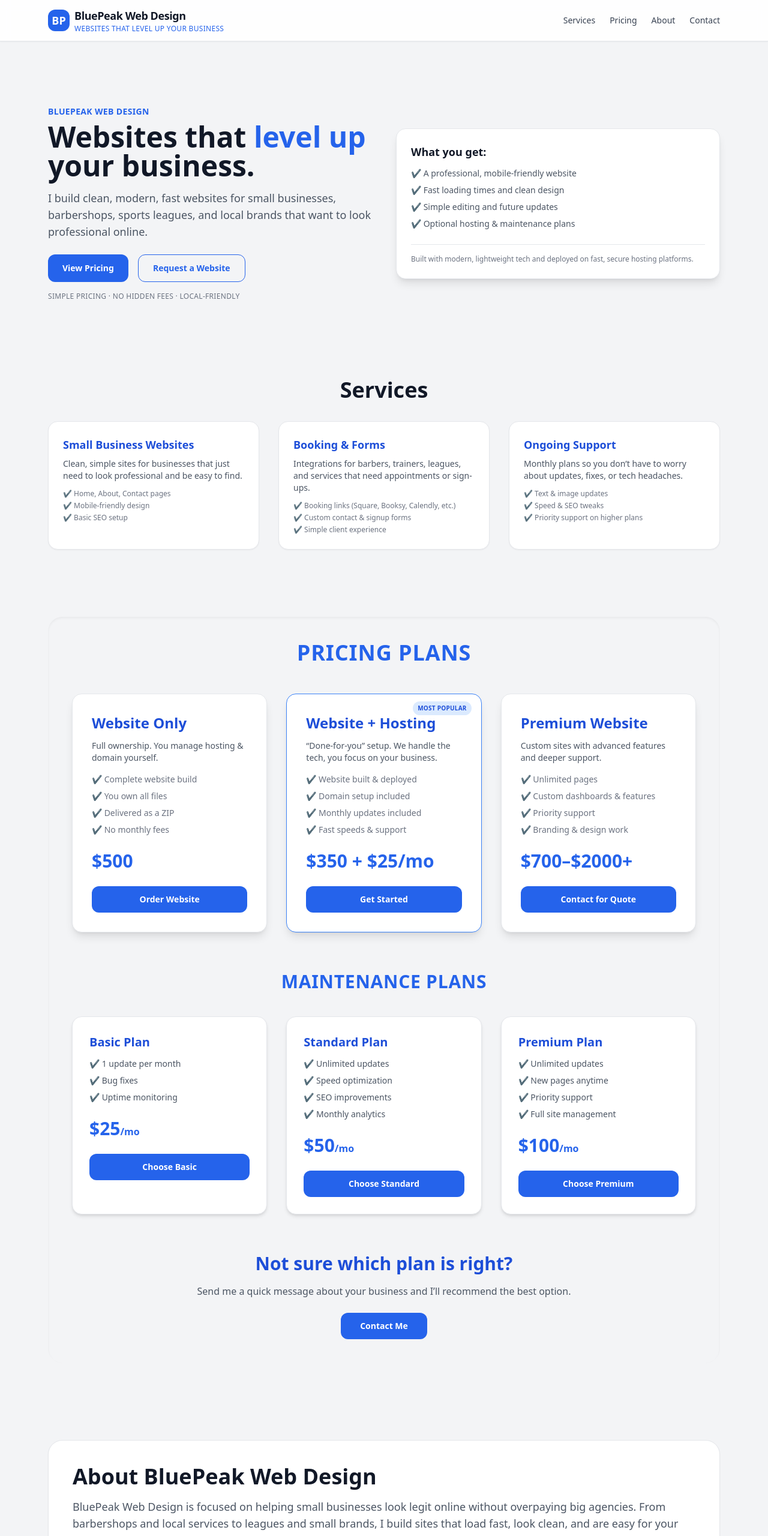
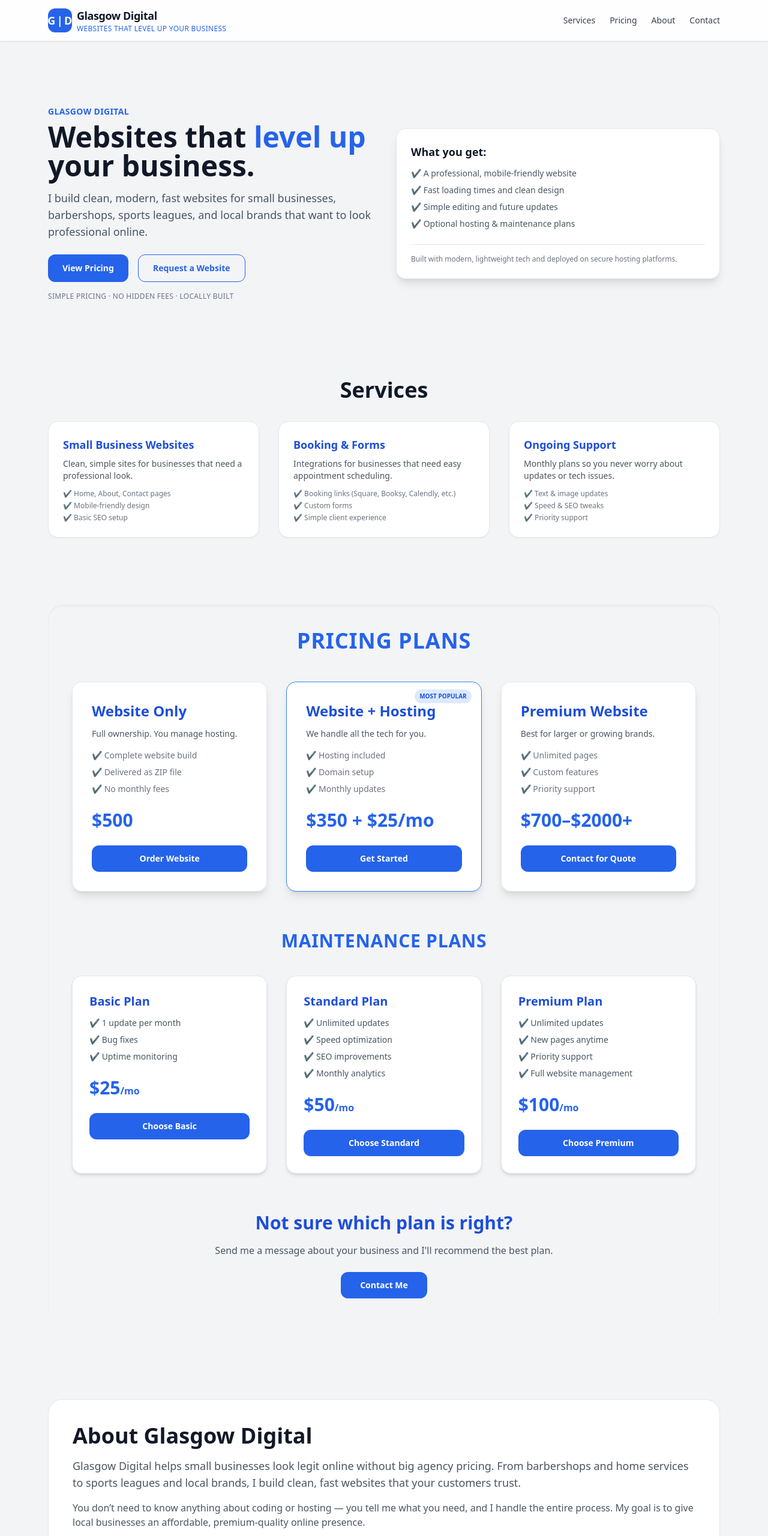
Before and after one commit to Maddox-M/portfolio-, a plain HTML site: page index.html in a window 1280 px wide. Shown: the top 2560 px of the page at 60% size. Drawn offline with nearby package versions, Linux system fonts and the light colour scheme.

Commit message:
Update index.html

```diff
--- a/index.html
+++ b/index.html
@@ -3,7 +3,7 @@
 <head>
   <meta charset="UTF-8" />
   <meta name="viewport" content="width=device-width, initial-scale=1.0" />
-  <title>BluePeak Web Design | Websites that level up your business</title>
+  <title>Glasgow Digital | Websites that level up your business</title>
   <script src="https://cdn.tailwindcss.com"></script>
 
   <style>
@@ -21,12 +21,16 @@
   <nav class="fixed top-0 inset-x-0 bg-white/90 backdrop-blur shadow-sm z-40 border-b border-gray-200">
     <div class="max-w-6xl mx-auto px-4 py-3 flex items-center justify-between">
       <div class="flex items-center gap-2">
-        <div class="w-9 h-9 rounded-xl bg-blue-600 flex items-center justify-center text-white font-bold text-lg">
-          BP
+
+        <!-- LOGO -->
+        <div class="w-10 h-10 rounded-xl bg-blue-600 flex items-center justify-center text-white font-bold text-lg tracking-wide">
+          G<span class="mx-0.5 text-white">|</span>D
         </div>
+
+        <!-- NAME & TAGLINE -->
         <div>
           <div class="text-lg font-extrabold text-gray-900 tracking-tight">
-            BluePeak Web Design
+            Glasgow Digital
           </div>
           <div class="text-xs text-blue-600 font-medium uppercase tracking-wide">
             Websites that level up your business
@@ -34,6 +38,7 @@
         </div>
       </div>
 
+      <!-- NAV LINKS -->
       <div class="hidden md:flex items-center gap-6 text-sm font-medium text-gray-700">
         <a href="#services" class="hover:text-blue-600">Services</a>
         <a href="#pricing" class="hover:text-blue-600">Pricing</a>
@@ -45,16 +50,19 @@
 
   <div class="pt-24"></div>
 
-  <!-- HERO -->
+  <!-- HERO SECTION -->
   <header class="fade-in">
     <div class="max-w-6xl mx-auto px-4 py-16 md:py-20 grid md:grid-cols-2 gap-10 items-center">
+
       <div>
         <p class="text-sm font-semibold text-blue-600 uppercase tracking-wide mb-2">
-          BluePeak Web Design
+          Glasgow Digital
         </p>
+
         <h1 class="text-4xl md:text-5xl font-extrabold text-gray-900 leading-tight">
           Websites that <span class="text-blue-600">level up</span> your business.
         </h1>
+
         <p class="mt-4 text-gray-600 text-lg">
           I build clean, modern, fast websites for small businesses, barbershops, sports leagues,
           and local brands that want to look professional online.
@@ -65,6 +73,7 @@
              class="inline-flex items-center justify-center px-6 py-3 rounded-xl bg-blue-600 text-white font-semibold text-sm hover:bg-blue-700 transition">
             View Pricing
           </a>
+
           <a href="#contact"
              class="inline-flex items-center justify-center px-6 py-3 rounded-xl border border-blue-600 text-blue-600 font-semibold text-sm hover:bg-blue-50 transition">
             Request a Website
@@ -72,7 +81,7 @@
         </div>
 
         <p class="mt-4 text-xs text-gray-500 uppercase tracking-wide">
-          Simple pricing · No hidden fees · Local-friendly
+          Simple pricing · No hidden fees · Locally built
         </p>
       </div>
 
@@ -85,11 +94,13 @@
             <li>✔ Simple editing and future updates</li>
             <li>✔ Optional hosting & maintenance plans</li>
           </ul>
+
           <div class="mt-6 border-t pt-4 text-xs text-gray-500">
-            Built with modern, lightweight tech and deployed on fast, secure hosting platforms.
+            Built with modern, lightweight tech and deployed on secure hosting platforms.
           </div>
         </div>
       </div>
+
     </div>
   </header>
 
@@ -100,10 +111,12 @@
     </h2>
 
     <div class="grid grid-cols-1 md:grid-cols-3 gap-8">
+
+      <!-- CARD 1 -->
       <div class="bg-white p-6 rounded-2xl shadow-sm border border-gray-200">
         <h3 class="text-lg font-bold text-blue-700 mb-2">Small Business Websites</h3>
         <p class="text-sm text-gray-600 mb-3">
-          Clean, simple sites for businesses that just need to look professional and be easy to find.
+          Clean, simple sites for businesses that need a professional look.
         </p>
         <ul class="space-y-1 text-xs text-gray-500">
           <li>✔ Home, About, Contact pages</li>
@@ -112,104 +125,99 @@
         </ul>
       </div>
 
+      <!-- CARD 2 -->
       <div class="bg-white p-6 rounded-2xl shadow-sm border border-gray-200">
         <h3 class="text-lg font-bold text-blue-700 mb-2">Booking & Forms</h3>
         <p class="text-sm text-gray-600 mb-3">
-          Integrations for barbers, trainers, leagues, and services that need appointments or sign-ups.
+          Integrations for businesses that need easy appointment scheduling.
         </p>
         <ul class="space-y-1 text-xs text-gray-500">
           <li>✔ Booking links (Square, Booksy, Calendly, etc.)</li>
-          <li>✔ Custom contact & signup forms</li>
+          <li>✔ Custom forms</li>
           <li>✔ Simple client experience</li>
         </ul>
       </div>
 
+      <!-- CARD 3 -->
       <div class="bg-white p-6 rounded-2xl shadow-sm border border-gray-200">
         <h3 class="text-lg font-bold text-blue-700 mb-2">Ongoing Support</h3>
         <p class="text-sm text-gray-600 mb-3">
-          Monthly plans so you don’t have to worry about updates, fixes, or tech headaches.
+          Monthly plans so you never worry about updates or tech issues.
         </p>
         <ul class="space-y-1 text-xs text-gray-500">
           <li>✔ Text & image updates</li>
           <li>✔ Speed & SEO tweaks</li>
-          <li>✔ Priority support on higher plans</li>
+          <li>✔ Priority support</li>
         </ul>
       </div>
+
     </div>
   </section>
 
-  <!-- PRICING (blue + white clean theme) -->
+  <!-- PRICING -->
   <section id="pricing" class="max-w-6xl mx-auto px-4 py-16 fade-in">
     <div class="bg-gray-100 rounded-3xl p-8 md:p-10 shadow-inner">
-      <h2 class="text-3xl md:text-4xl font-extrabold text-blue-600 text-center mb-12 tracking-wide uppercase">
+
+      <h2 class="text-3xl md:text-4xl font-extrabold text-blue-600 text-center mb-12 uppercase tracking-wide">
         Pricing Plans
       </h2>
 
-      <!-- MAIN PACKAGES -->
       <div class="grid grid-cols-1 md:grid-cols-3 gap-8">
 
-        <!-- Website Only -->
-        <div class="bg-white p-8 rounded-2xl shadow-lg border border-gray-200 hover:border-blue-400 hover:shadow-blue-200 transition-all">
-          <h3 class="text-2xl font-bold mb-3 text-blue-700">Website Only</h3>
-          <p class="text-gray-600 mb-4 text-sm">
-            Full ownership. You manage hosting & domain yourself.
-          </p>
+        <!-- WEBSITE ONLY -->
+        <div class="bg-white p-8 rounded-2xl shadow-lg border border-gray-200 hover:border-blue-400 hover:shadow-blue-100 transition-all">
+          <h3 class="text-2xl font-bold text-blue-700 mb-3">Website Only</h3>
+          <p class="text-gray-600 text-sm mb-4">Full ownership. You manage hosting.</p>
 
-          <ul class="space-y-2 text-gray-500 text-sm">
+          <ul class="space-y-2 text-sm text-gray-500">
             <li>✔ Complete website build</li>
-            <li>✔ You own all files</li>
-            <li>✔ Delivered as a ZIP</li>
+            <li>✔ Delivered as ZIP file</li>
             <li>✔ No monthly fees</li>
           </ul>
 
           <p class="text-blue-600 font-bold text-3xl mt-6">$500</p>
 
-          <button class="mt-6 w-full py-3 bg-blue-600 hover:bg-blue-700 text-white font-semibold rounded-xl transition text-sm">
+          <button class="mt-6 w-full py-3 bg-blue-600 hover:bg-blue-700 text-white text-sm font-semibold rounded-xl">
             Order Website
           </button>
         </div>
 
-        <!-- Website + Hosting -->
-        <div class="bg-white p-8 rounded-2xl shadow-lg border border-blue-500 hover:border-blue-600 hover:shadow-blue-200 transition-all relative overflow-hidden">
-          <span class="absolute top-3 right-4 text-[10px] font-semibold bg-blue-100 text-blue-700 px-2 py-1 rounded-full uppercase tracking-wide">
+        <!-- WEBSITE + HOSTING -->
+        <div class="bg-white p-8 rounded-2xl shadow-lg border border-blue-500 hover:border-blue-600 hover:shadow-blue-100 transition-all relative">
+          <span class="absolute top-3 right-4 text-[10px] bg-blue-100 text-blue-700 px-2 py-1 rounded-full uppercase font-semibold">
             Most Popular
           </span>
-          <h3 class="text-2xl font-bold mb-3 text-blue-700">Website + Hosting</h3>
-          <p class="text-gray-600 mb-4 text-sm">
-            “Done-for-you” setup. We handle the tech, you focus on your business.
-          </p>
 
-          <ul class="space-y-2 text-gray-500 text-sm">
-            <li>✔ Website built & deployed</li>
-            <li>✔ Domain setup included</li>
-            <li>✔ Monthly updates included</li>
-            <li>✔ Fast speeds & support</li>
+          <h3 class="text-2xl font-bold text-blue-700 mb-3">Website + Hosting</h3>
+          <p class="text-gray-600 text-sm mb-4">We handle all the tech for you.</p>
+
+          <ul class="space-y-2 text-sm text-gray-500">
+            <li>✔ Hosting included</li>
+            <li>✔ Domain setup</li>
+            <li>✔ Monthly updates</li>
           </ul>
 
           <p class="text-blue-600 font-bold text-3xl mt-6">$350 + $25/mo</p>
 
-          <button class="mt-6 w-full py-3 bg-blue-600 hover:bg-blue-700 text-white font-semibold rounded-xl transition text-sm">
+          <button class="mt-6 w-full py-3 bg-blue-600 hover:bg-blue-700 text-white text-sm font-semibold rounded-xl">
             Get Started
           </button>
         </div>
 
-        <!-- Premium -->
-        <div class="bg-white p-8 rounded-2xl shadow-lg border border-gray-200 hover:border-blue-400 hover:shadow-blue-200 transition-all">
-          <h3 class="text-2xl font-bold mb-3 text-blue-700">Premium Website</h3>
-          <p class="text-gray-600 mb-4 text-sm">
-            Custom sites with advanced features and deeper support.
-          </p>
+        <!-- PREMIUM -->
+        <div class="bg-white p-8 rounded-2xl shadow-lg border border-gray-200 hover:border-blue-400 hover:shadow-blue-100 transition-all">
+          <h3 class="text-2xl font-bold text-blue-700 mb-3">Premium Website</h3>
+          <p class="text-gray-600 text-sm mb-4">Best for larger or growing brands.</p>
 
-          <ul class="space-y-2 text-gray-500 text-sm">
+          <ul class="space-y-2 text-sm text-gray-500">
             <li>✔ Unlimited pages</li>
-            <li>✔ Custom dashboards & features</li>
+            <li>✔ Custom features</li>
             <li>✔ Priority support</li>
-            <li>✔ Branding & design work</li>
           </ul>
 
           <p class="text-blue-600 font-bold text-3xl mt-6">$700–$2000+</p>
 
-          <button class="mt-6 w-full py-3 bg-blue-600 hover:bg-blue-700 text-white font-semibold rounded-xl transition text-sm">
+          <button class="mt-6 w-full py-3 bg-blue-600 hover:bg-blue-700 text-white text-sm font-semibold rounded-xl">
             Contact for Quote
           </button>
         </div>
@@ -222,7 +230,7 @@
 
       <div class="grid grid-cols-1 md:grid-cols-3 gap-8">
 
-        <!-- Basic -->
+        <!-- BASIC -->
         <div class="bg-white p-7 rounded-2xl shadow-md border border-gray-200 hover:border-blue-400 hover:shadow-blue-100 transition-all">
           <h4 class="text-xl font-bold text-blue-700 mb-3">Basic Plan</h4>
           <ul class="space-y-2 text-gray-600 text-sm">
@@ -230,14 +238,15 @@
             <li>✔ Bug fixes</li>
             <li>✔ Uptime monitoring</li>
           </ul>
-          <p class="text-blue-600 font-bold text-3xl mt-6">$25<span class="text-base font-semibold">/mo</span></p>
 
-          <button class="mt-6 w-full py-3 bg-blue-600 hover:bg-blue-700 text-white font-semibold rounded-xl transition text-sm">
+          <p class="text-blue-600 font-bold text-3xl mt-6">$25<span class="text-base">/mo</span></p>
+
+          <button class="mt-6 w-full py-3 bg-blue-600 hover:bg-blue-700 text-white text-sm font-semibold rounded-xl">
             Choose Basic
           </button>
         </div>
 
-        <!-- Standard -->
+        <!-- STANDARD -->
         <div class="bg-white p-7 rounded-2xl shadow-md border border-gray-200 hover:border-blue-400 hover:shadow-blue-100 transition-all">
           <h4 class="text-xl font-bold text-blue-700 mb-3">Standard Plan</h4>
           <ul class="space-y-2 text-gray-600 text-sm">
@@ -246,28 +255,31 @@
             <li>✔ SEO improvements</li>
             <li>✔ Monthly analytics</li>
           </ul>
-          <p class="text-blue-600 font-bold text-3xl mt-6">$50<span class="text-base font-semibold">/mo</span></p>
 
-          <button class="mt-6 w-full py-3 bg-blue-600 hover:bg-blue-700 text-white font-semibold rounded-xl transition text-sm">
+          <p class="text-blue-600 font-bold text-3xl mt-6">$50<span class="text-base">/mo</span></p>
+
+          <button class="mt-6 w-full py-3 bg-blue-600 hover:bg-blue-700 text-white text-sm font-semibold rounded-xl">
             Choose Standard
           </button>
         </div>
 
-        <!-- Premium -->
+        <!-- PREMIUM -->
         <div class="bg-white p-7 rounded-2xl shadow-md border border-gray-200 hover:border-blue-400 hover:shadow-blue-100 transition-all">
           <h4 class="text-xl font-bold text-blue-700 mb-3">Premium Plan</h4>
           <ul class="space-y-2 text-gray-600 text-sm">
             <li>✔ Unlimited updates</li>
             <li>✔ New pages anytime</li>
             <li>✔ Priority support</li>
-            <li>✔ Full site management</li>
+            <li>✔ Full website management</li>
           </ul>
-          <p class="text-blue-600 font-bold text-3xl mt-6">$100<span class="text-base font-semibold">/mo</span></p>
 
-          <button class="mt-6 w-full py-3 bg-blue-600 hover:bg-blue-700 text-white font-semibold rounded-xl transition text-sm">
+          <p class="text-blue-600 font-bold text-3xl mt-6">$100<span class="text-base">/mo</span></p>
+
+          <button class="mt-6 w-full py-3 bg-blue-600 hover:bg-blue-700 text-white text-sm font-semibold rounded-xl">
             Choose Premium
           </button>
         </div>
+
       </div>
 
       <!-- CTA -->
@@ -276,45 +288,55 @@
           Not sure which plan is right?
         </h3>
         <p class="text-gray-600 text-sm md:text-base mb-6">
-          Send me a quick message about your business and I’ll recommend the best option.
+          Send me a message about your business and I'll recommend the best plan.
         </p>
+
         <a href="#contact"
            class="inline-flex items-center justify-center px-8 py-3 bg-blue-600 text-white font-semibold text-sm rounded-xl hover:bg-blue-700 transition">
           Contact Me
         </a>
       </div>
+
     </div>
   </section>
+
 
   <!-- ABOUT -->
   <section id="about" class="max-w-6xl mx-auto px-4 py-16 fade-in">
     <div class="bg-white rounded-3xl shadow-sm border border-gray-200 p-8 md:p-10">
+
       <h2 class="text-3xl md:text-4xl font-extrabold text-gray-900 mb-4">
-        About BluePeak Web Design
+        About Glasgow Digital
       </h2>
+
       <p class="text-gray-600 text-base md:text-lg mb-4">
-        BluePeak Web Design is focused on helping small businesses look legit online without overpaying
-        big agencies. From barbershops and local services to leagues and small brands, I build sites that
-        load fast, look clean, and are easy for your customers to use.
+        Glasgow Digital helps small businesses look legit online without big agency pricing.
+        From barbershops and home services to sports leagues and local brands, I build clean,
+        fast websites that your customers trust.
       </p>
+
       <p class="text-gray-600 text-sm md:text-base">
-        You don’t need to understand code, hosting, or any of the technical pieces. Tell me what you do,
-        what you need on your site, and I’ll handle the rest — with simple pricing and clear communication
-        the whole way through.
+        You don’t need to know anything about coding or hosting — you tell me what you need,
+        and I handle the entire process. My goal is to give local businesses an affordable,
+        premium-quality online presence.
       </p>
+
     </div>
   </section>
+
 
   <!-- CONTACT -->
   <section id="contact" class="max-w-6xl mx-auto px-4 py-16 fade-in mb-10">
     <div class="grid md:grid-cols-2 gap-10 items-start">
+
       <div class="bg-white rounded-3xl shadow-sm border border-gray-200 p-8">
+
         <h2 class="text-3xl font-extrabold text-gray-900 mb-4">
           Contact
         </h2>
+
         <p class="text-gray-600 text-sm md:text-base mb-4">
-          Ready to talk about a website for your business? Send a quick message with what you’re looking for,
-          and I’ll get back to you with a plan and a quote.
+          Interested in a website? Send a message and I’ll get back with a plan & quote.
         </p>
 
         <div class="space-y-2 text-sm text-gray-700 mb-6">
@@ -323,59 +345,52 @@
         </div>
 
         <form class="space-y-4 text-sm">
-          <input
-            type="text"
-            placeholder="Your Name"
-            class="w-full p-3 rounded-xl border border-gray-300 focus:outline-none focus:ring-2 focus:ring-blue-500"
-            required
-          />
-          <input
-            type="email"
-            placeholder="Your Email"
-            class="w-full p-3 rounded-xl border border-gray-300 focus:outline-none focus:ring-2 focus:ring-blue-500"
-            required
-          />
-          <textarea
-            placeholder="Tell me a little about your business and what kind of website you need."
-            class="w-full p-3 rounded-xl border border-gray-300 h-28 resize-none focus:outline-none focus:ring-2 focus:ring-blue-500"
-          ></textarea>
+          <input type="text" placeholder="Your Name"
+                 class="w-full p-3 rounded-xl border border-gray-300 focus:ring-blue-500 focus:outline-none" />
+
+          <input type="email" placeholder="Your Email"
+                 class="w-full p-3 rounded-xl border border-gray-300 focus:ring-blue-500 focus:outline-none" />
+
+          <textarea placeholder="Tell me about your business..."
+                    class="w-full p-3 h-28 rounded-xl border border-gray-300 focus:ring-blue-500 focus:outline-none resize-none"></textarea>
+
           <button
-            type="submit"
-            class="w-full py-3 bg-blue-600 hover:bg-blue-700 text-white font-semibold rounded-xl transition"
-          >
+            class="w-full py-3 bg-blue-600 hover:bg-blue-700 text-white font-semibold rounded-xl transition">
             Send Message
           </button>
         </form>
       </div>
 
       <div class="space-y-6">
+
         <div class="bg-blue-50 border border-blue-100 rounded-3xl p-6 text-sm text-blue-900">
           <h3 class="text-lg font-bold mb-2">How it works</h3>
           <ol class="list-decimal list-inside space-y-1">
-            <li>We talk about your business and what you need.</li>
-            <li>I send a simple plan and price based on your goals.</li>
-            <li>You approve it, I build the site, and we launch.</li>
+            <li>You tell me what kind of site you need.</li>
+            <li>I send a simple plan and price.</li>
+            <li>After approval, I build and launch your site.</li>
           </ol>
         </div>
 
         <div class="bg-white border border-gray-200 rounded-3xl p-6 text-sm text-gray-700">
           <h3 class="text-lg font-bold mb-2 text-gray-900">Payment Options</h3>
-          <p class="mb-2">
-            I support simple, online payments for one-time projects and monthly plans.
-          </p>
+          <p class="mb-2">Simple, secure online payments through Stripe or invoice.</p>
+
           <ul class="list-disc list-inside space-y-1 text-gray-600">
-            <li>One-time payments for Website Only packages.</li>
-            <li>Recurring billing for maintenance plans.</li>
-            <li>Invoices can be paid securely online.</li>
+            <li>One-time payments for Website packages.</li>
+            <li>Subscriptions for maintenance plans.</li>
+            <li>Email invoices available on request.</li>
           </ul>
         </div>
+
       </div>
     </div>
   </section>
 
+
   <!-- FOOTER -->
   <footer class="border-t border-gray-200 py-6 text-center text-xs text-gray-500">
-    © 2025 BluePeak Web Design. All rights reserved.
+    © 2025 Glasgow Digital. All rights reserved.
   </footer>
 
 </body>
```
